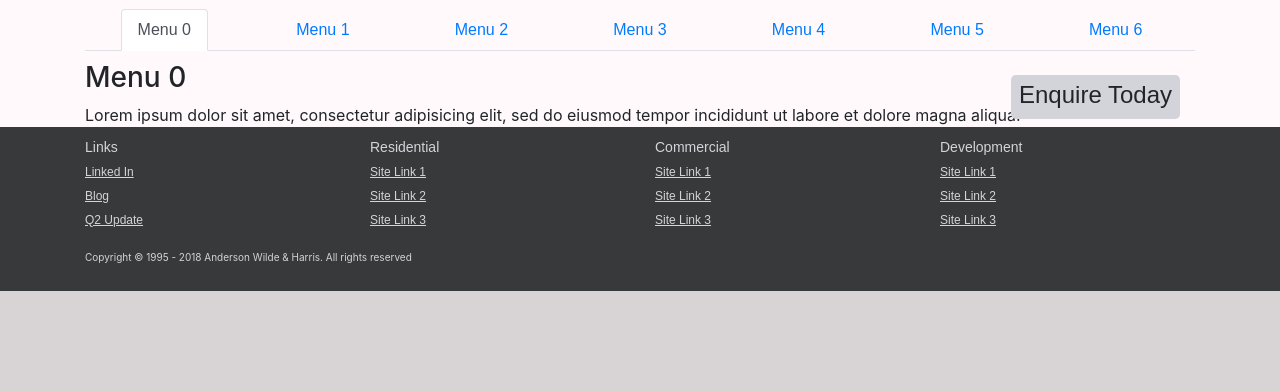
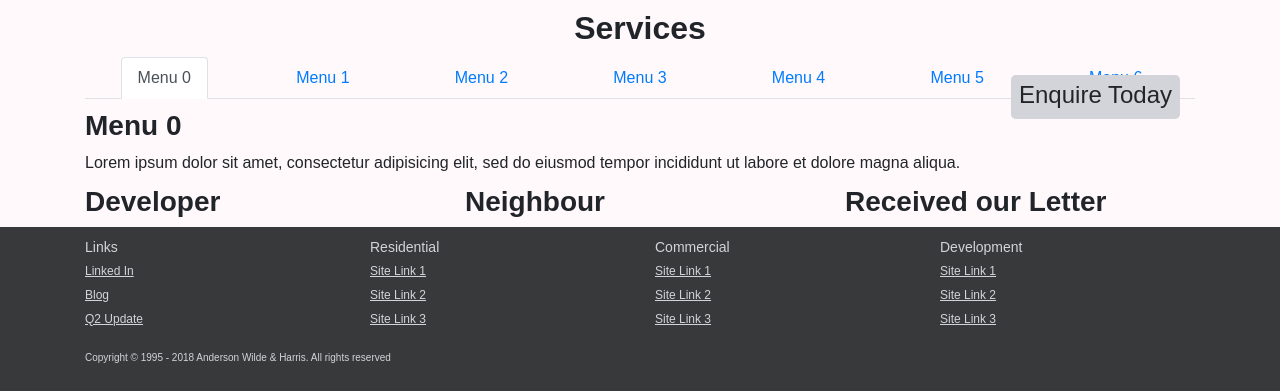
Before and after one commit to arindam8/awh, a Django app: a page that uses awh_build/home/templates/home/template_category.html in a window 1280 px wide. Shown: the part 581-972 px from the top of the page. Before the commit the page ends 872 px from the top, so only its background shows below. Run offline with Django 3.2, Linux system fonts and the light colour scheme; some libraries are stand-ins or nearby versions; some web fonts are replaced.

Commit message:
tabs styles

```diff
--- a/awh_build/home/static/home/styles/category.css
+++ b/awh_build/home/static/home/styles/category.css
@@ -19,7 +19,6 @@
 .banner_jumbo {
     z-index: 100;
     background-color: rgba(255, 249, 251, 0.6);
-    font-family: var(--font-fam);
     max-width: 500px;
 }
 
@@ -31,17 +30,29 @@
     margin-left: 7.5px;
 }
 
-h2 {
+.jumbo_h {
     font-weight: bold;
 }
 
+h3 {
+    font-weight: bold;
+}
+
+#services_h {
+    text-align: center;
+    padding-top: 10px;
+    font-weight: bold;
+}
 
 .nav-tabs {
     display: flex;
     justify-content: space-around;
-    font-family: var(--font-fam);
     margin-bottom: 10px;
     margin-top: 10px;
+}
+
+.tab-content {
+    padding-bottom: 10px;
 }
 
 .enq_jumbo {
@@ -84,12 +95,10 @@ h2 {
 
 #enquire_widget_jumo {
     background-color: var(--light-gray);
-    font-family: var(--font-fam);
 }
 
 #enquire_widget_jumo_mini {
     background-color: var(--light-gray);
-    font-family: var(--font-fam);
 }
 /*
 .playstate {
@@ -125,7 +134,6 @@ h2 {
     background-color: var(--light-gray);
     padding: 15px;
     z-index: 100;
-    font-family: var(--font-fam);
     position: fixed;
     bottom: -392px;
     right: 100px;
--- a/awh_build/home/static/home/styles/generic.css
+++ b/awh_build/home/static/home/styles/generic.css
@@ -16,6 +16,7 @@
 
 body {
     background-color: var(--snow);
+    font-family: var(--font-fam);
 }
 
 #nav_logo_img {
@@ -29,7 +30,6 @@ body {
 
     .navbar-dark .navbar-nav .nav-link {
         color: var(--light-gray);
-        font-family: var(--font-fam);
         margin-right: 25px;
     }
 
@@ -49,14 +49,12 @@ body {
 
 .footer_col_h {
     font-size: 14px;
-    font-family: var(--font-fam);
     margin-bottom: 0px;
 }
 
 .footer-link {
     color: var(--light-gray);
     font-size: 12px;
-    font-family: var(--font-fam);
     text-decoration: underline;
 }
 
--- a/awh_build/home/static/home/styles/home.css
+++ b/awh_build/home/static/home/styles/home.css
@@ -15,7 +15,6 @@
     padding: 15px;
     z-index: 100;
     max-height: 500px;
-    font-family: var(--font-fam);
 }
 
 #descript_field {
@@ -49,7 +48,6 @@
 #expert {
     text-align: center;
     color: var(--black);
-    font-family: var(--font-fam);
     font-weight: bold;
     font-size: 70px;
 }
@@ -57,21 +55,18 @@
 .mini_txt {
     text-align: center;
     font-size: 20px;
-    font-family: var(--font-fam);
     color: var(--med-gray);
 }
 
 .facts{
     text-align: center;
     font-size: 25px;
-    font-family: var(--font-fam);
     color: var(--med-gray);
 }
 
 .tel_num {
     text-align: center;
     font-size: 22px;
-    font-family: var(--font-fam);
     color: var(--med-gray);
     display: inherit;
 }
@@ -108,7 +103,6 @@
     left: 0;
     width: 100%;
     font-size: 30px;
-    font-family: var(--font-fam);
     color: var(--light-gray);
 }
 
--- a/awh_build/home/templates/home/template_category.html
+++ b/awh_build/home/templates/home/template_category.html
@@ -12,19 +12,21 @@
 
     <!--jumbo 1-->
     <div class="jumbotron banner_jumbo " id="left_jumo">
-        <h2>Lorem ipsum</h2>
+        <h2 class="jumbo_h">Lorem ipsum</h2>
         <p class="jumbo_para" >Lorem ipsum dolor sit amet, consectetur adipiscing elit. Quisque elementum, mauris vel iaculis auctor, velit nisi mattis turpis, eu cursus metus purus vehicula tellus. Ut a quam ullamcorper, facilisis ex non, fringilla urna. Aliquam sit amet diam ultrices, scelerisque leo in, elementum diam. Nam a nunc rutrum, rhoncus diam eget, vulputate leo. Donec vitae elit interdum, maximus orci auctor, dictum mi. Vestibulum rutrum neque non diam aliquet efficitur. Mauris sagittis venenatis placerat.</p>
     </div>
 
     <!--jumbo 2-->
     <div class="jumbotron banner_jumbo " id="right_jumo">
-        <h2>Lorem ipsum</h2>
+        <h2 class="jumbo_h">Lorem ipsum</h2>
         <p class="jumbo_para" >Lorem ipsum dolor sit amet, consectetur adipiscing elit. Quisque elementum, mauris vel iaculis auctor, velit nisi mattis turpis, eu cursus metus purus vehicula tellus. Ut a quam ullamcorper, facilisis ex non, fringilla urna. Aliquam sit amet diam ultrices, scelerisque leo in, elementum diam. Nam a nunc rutrum, rhoncus diam eget, vulputate leo. Donec vitae elit interdum, maximus orci auctor, dictum mi. Vestibulum rutrum neque non diam aliquet efficitur. Mauris sagittis venenatis placerat.</p>
     </div>
 </header>
 
 <!--body of -->
 <main class="container">
+    <!--tabs-->
+    <h2 id="services_h" >Services</h2>
     <section>
         <nav>
             <div class="nav nav-tabs" id="nav-tab" role="tablist">
@@ -47,6 +49,24 @@
             <div class="tab-pane fade" id="nav-menu6" role="tabpanel" aria-labelledby="nav-contact-tab"><h3>Menu 6</h3>quam ullamcorper, facilisis ex non, fringilla urna. Aliquam sit.</div>
         </div>
     </section>
+
+    <!---col's-->
+    <!--row-->
+    <div class="row">
+        <!--col-->
+        <div class="col-md-4">
+            <h3>Developer</h3>
+        </div>
+        <!--col-->
+        <div class="col-md-4">
+            <h3>Neighbour</h3>
+        </div>
+        <!--col-->
+        <div class="col-md-4">
+            <h3>Received our Letter</h3>
+        </div>
+
+    </div>
 </main>
 
 <div id="enquire_widget" class="shake" onclick="toggle_form()" >
```
